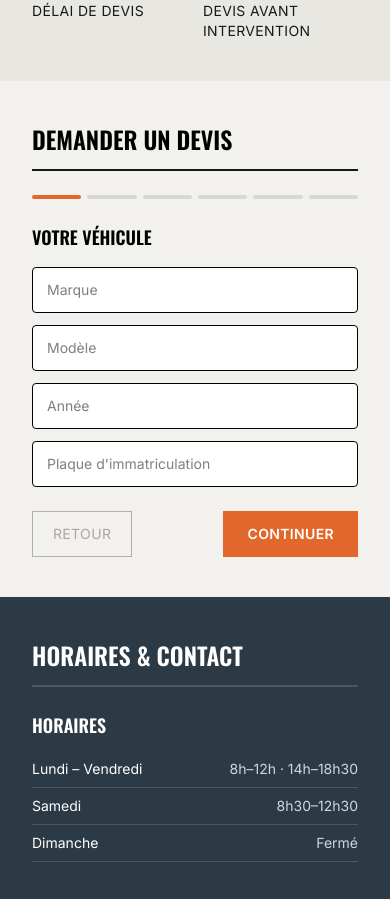
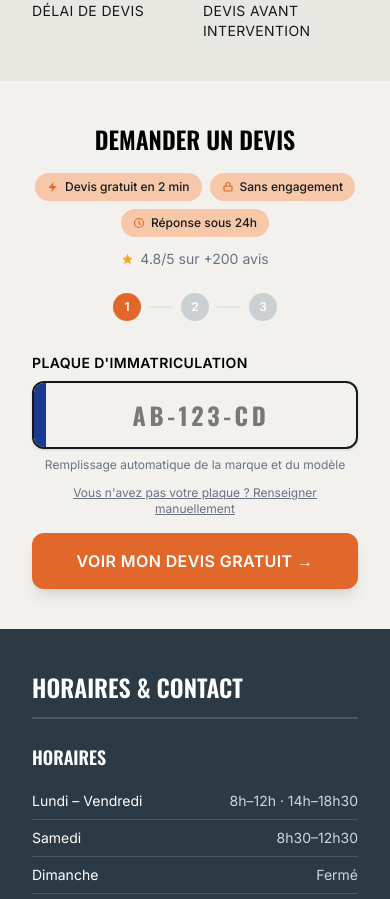
Before and after one commit to LayMerabti/garage-lead, a React (Vite) app: page / in a window 390 px wide. Shown: the part 2159-3058 px from the top of the page. Built offline with nearby package versions, Linux system fonts and the light colour scheme.

Commit message:
feat(devis): patch v5 — 3-step conversion-optimized quote form

```diff
--- a/src/components/DevisSection.tsx
+++ b/src/components/DevisSection.tsx
@@ -1,10 +1,14 @@
 import { useState } from 'react';
 import type { BusinessConfig } from '../config/types';
-import { useMultiStepForm } from '../hooks/useMultiStepForm';
+import { useMultiStepForm, STEP_LABELS, type ContactPreference } from '../hooks/useMultiStepForm';
 import { submitForm } from '../lib/submitForm';
+import { ServiceIcon } from './icons/ServiceIcon';
 
 const inputClass =
-  'font-[var(--font-body)] text-sm px-3.5 py-3 border rounded-sm bg-white w-full focus:outline-2 focus:outline-[var(--color-accent)]';
+  'font-[var(--font-body)] text-sm px-4 py-3.5 border border-slate-300 rounded-xl bg-white w-full shadow-sm focus:outline-none focus:ring-2 focus:ring-[var(--color-accent)] focus:border-[var(--color-accent)]';
+
+const primaryBtnClass =
+  'w-full text-center font-bold uppercase tracking-wide text-white rounded-xl px-6 py-4 shadow-lg transition-transform hover:-translate-y-0.5';
 
 export function DevisSection({ config }: { config: BusinessConfig }) {
   const { currentStep, stepIndex, totalSteps, isFirst, isLast, data, update, next, back, reset } =
@@ -37,85 +41,131 @@ export function DevisSection({ config }: { config: BusinessConfig }) {
     );
   }
 
+  const vehicleRecap = data.vehiculeManuel
+    ? [data.marque, data.modele].filter(Boolean).join(' ') || null
+    : data.plaque || null;
+
   return (
     <section id="devis" className="py-10 md:py-24">
-      <div className="max-w-[680px] mx-auto px-8">
-        <div className="flex justify-between items-end gap-6 mb-6 md:mb-12 border-b-2 pb-3 md:pb-6" style={{ borderColor: 'var(--color-ink)' }}>
-          <h2 className="text-[clamp(1.5rem,2.8vw,2.1rem)] uppercase font-semibold" style={{ fontFamily: 'var(--font-display)' }}>
+      <div className="max-w-[560px] mx-auto px-8">
+        <div className="text-center mb-6 md:mb-8">
+          <h2 className="text-[clamp(1.5rem,2.8vw,2.1rem)] uppercase font-semibold mb-4" style={{ fontFamily: 'var(--font-display)' }}>
             Demander un devis
           </h2>
+
+          {/* Badges de réassurance */}
+          <div className="flex flex-wrap justify-center gap-2 mb-3">
+            <Badge icon={<LightningIcon />} text="Devis gratuit en 2 min" />
+            <Badge icon={<LockIcon />} text="Sans engagement" />
+            <Badge icon={<ClockIcon />} text="Réponse sous 24h" />
           </div>
 
-        <div>
-            <div className="flex gap-1.5 mb-6">
-              {Array.from({ length: totalSteps }).map((_, i) => (
+          {/* Note Google — placeholder tant qu'aucune vraie note n'est branchée */}
+          {config.googleRating && (
+            <p className="text-sm text-gray-500 flex items-center justify-center gap-1.5">
+              <StarIcon /> {config.googleRating.value}/5 sur +{config.googleRating.count} avis
+            </p>
+          )}
+        </div>
+
+        {/* Étapes numérotées avec libellés */}
+        <div className="flex items-center justify-center gap-2 mb-8">
+          {(['vehicule', 'prestation', 'contact'] as const).map((step, i) => (
+            <div key={step} className="flex items-center gap-2">
               <div
-                  key={i}
-                  className="h-1 flex-1 rounded-full"
-                  style={{ background: i <= stepIndex ? 'var(--color-accent)' : 'rgba(22,25,28,0.12)' }}
-                />
+                className="w-7 h-7 rounded-full flex items-center justify-center text-xs font-bold text-white shrink-0"
+                style={{ background: i <= stepIndex ? 'var(--color-accent)' : '#cbd0d3' }}
+              >
+                {i + 1}
+              </div>
+              <span
+                className="text-xs uppercase tracking-wide hidden sm:inline"
+                style={{ color: i <= stepIndex ? 'var(--color-ink)' : '#9ca3af', fontWeight: i === stepIndex ? 600 : 400 }}
+              >
+                {STEP_LABELS[step]}
+              </span>
+              {i < totalSteps - 1 && <div className="w-6 md:w-10 h-0.5 bg-gray-200" />}
+            </div>
           ))}
         </div>
 
         {currentStep === 'vehicule' && (
-              <StepBlock title="Votre véhicule">
+          <div>
+            {!data.vehiculeManuel ? (
+              <div className="mb-4">
+                <label className="block text-sm font-semibold uppercase tracking-wide mb-2">Plaque d'immatriculation</label>
+                <div className="flex border-2 border-[var(--color-ink)] rounded-xl overflow-hidden shadow-sm">
+                  <div className="w-3 bg-[#1a3a8f] shrink-0" />
+                  <input
+                    className="flex-1 px-4 py-4 text-2xl tracking-[0.15em] font-bold uppercase text-center focus:outline-none"
+                    placeholder="AB-123-CD"
+                    style={{ fontFamily: 'var(--font-display)' }}
+                    value={data.plaque}
+                    onChange={(e) => update('plaque', e.target.value.toUpperCase())}
+                    maxLength={9}
+                  />
+                </div>
+                <p className="text-xs text-gray-500 mt-2 text-center">Remplissage automatique de la marque et du modèle</p>
+                <button
+                  type="button"
+                  onClick={() => update('vehiculeManuel', true)}
+                  className="text-xs text-gray-500 underline block mx-auto mt-3"
+                >
+                  Vous n'avez pas votre plaque ? Renseigner manuellement
+                </button>
+              </div>
+            ) : (
+              <div>
+                <h3 className="text-lg mb-4 uppercase font-semibold" style={{ fontFamily: 'var(--font-display)' }}>Votre véhicule</h3>
+                <div className="grid gap-3 mb-3">
                   <input className={inputClass} placeholder="Marque" autoComplete="off" value={data.marque} onChange={(e) => update('marque', e.target.value)} />
                   <input className={inputClass} placeholder="Modèle" autoComplete="off" value={data.modele} onChange={(e) => update('modele', e.target.value)} />
                   <input className={inputClass} placeholder="Année" inputMode="numeric" pattern="[0-9]*" maxLength={4} value={data.annee} onChange={(e) => update('annee', e.target.value)} />
-                <input className={inputClass} placeholder="Plaque d'immatriculation" autoComplete="off" autoCapitalize="characters" value={data.immatriculation} onChange={(e) => update('immatriculation', e.target.value)} />
-              </StepBlock>
+                </div>
+                <button
+                  type="button"
+                  onClick={() => update('vehiculeManuel', false)}
+                  className="text-xs text-gray-500 underline"
+                >
+                  ↩ Utiliser ma plaque d'immatriculation à la place
+                </button>
+              </div>
+            )}
+          </div>
         )}
 
         {currentStep === 'prestation' && (
-              <StepBlock title="Quelle prestation ?">
-                <div className="grid grid-cols-2 gap-2">
-                  {config.formOptions.prestations.map((p) => (
-                    <ChoiceButton key={p} label={p} active={data.prestation === p} onClick={() => update('prestation', p)} />
-                  ))}
-                </div>
-              </StepBlock>
-            )}
-
-            {currentStep === 'probleme' && (
-              <StepBlock title="Décrivez le problème">
-                <div className="grid grid-cols-2 gap-2 mb-3">
-                  {config.formOptions.problemes.map((p) => (
-                    <ChoiceButton key={p} label={p} active={data.probleme === p} onClick={() => update('probleme', p)} />
-                  ))}
+          <div>
+            <h3 className="text-lg mb-4 uppercase font-semibold text-center" style={{ fontFamily: 'var(--font-display)' }}>Quelle est votre demande ?</h3>
+            <div className="grid grid-cols-2 gap-3 mb-4">
+              {config.formOptions.prestations.map((p) => {
+                const active = data.prestation === p.label;
+                return (
+                  <button
+                    key={p.label}
+                    type="button"
+                    onClick={() => update('prestation', p.label)}
+                    className="flex flex-col items-start gap-2 p-4 border-2 rounded-xl text-left transition-colors"
+                    style={{
+                      borderColor: active ? 'var(--color-accent)' : '#e2e5e7',
+                      background: active ? 'var(--color-accent-soft)' : '#fff',
+                    }}
+                  >
+                    <ServiceIcon name={p.icon} size={26} />
+                    <span className="text-sm font-semibold leading-tight">{p.label}</span>
+                    {p.priceHint && <span className="text-xs text-gray-500">{p.priceHint}</span>}
+                  </button>
+                );
+              })}
             </div>
             <textarea
-                  className={inputClass + ' min-h-24 resize-y'}
-                  placeholder="Détails supplémentaires (facultatif)"
+              className={inputClass + ' min-h-20 resize-y mb-3'}
+              placeholder="Précisez si besoin — décrivez le problème (optionnel)"
               value={data.message}
               onChange={(e) => update('message', e.target.value)}
             />
-              </StepBlock>
-            )}
-
-            {currentStep === 'urgence' && (
-              <StepBlock title="Niveau d'urgence">
-                <div className="flex flex-col gap-2">
-                  {config.formOptions.urgences.map((u) => (
-                    <button
-                      key={u.value}
-                      type="button"
-                      onClick={() => update('urgence', u.value)}
-                      className="flex items-center gap-3 px-4 py-3 text-sm border rounded-sm text-left transition-colors"
-                      style={{
-                        borderColor: data.urgence === u.value ? u.color : 'rgba(22,25,28,0.12)',
-                        background: data.urgence === u.value ? `${u.color}15` : '#fff',
-                      }}
-                    >
-                      <span className="w-2.5 h-2.5 rounded-full shrink-0" style={{ background: u.color }} />
-                      {u.label}
-                    </button>
-                  ))}
-                </div>
-              </StepBlock>
-            )}
-
-            {currentStep === 'photos' && (
-              <StepBlock title="Photos (facultatif)">
+            <div>
+              <label className="block text-xs text-gray-500 mb-1.5">Ajouter une photo (voyant, contrôle technique...) — optionnel</label>
               <input
                 type="file"
                 multiple
@@ -123,83 +173,102 @@ export function DevisSection({ config }: { config: BusinessConfig }) {
                 className={inputClass}
                 onChange={(e) => update('photos', Array.from(e.target.files ?? []))}
               />
-                <p className="text-xs text-gray-500 mt-2">{data.photos.length} photo(s) sélectionnée(s)</p>
-              </StepBlock>
+            </div>
+          </div>
         )}
 
         {currentStep === 'contact' && (
-              <StepBlock title="Vos coordonnées">
-                <input className={inputClass} placeholder="Nom et prénom" autoComplete="name" value={data.nom} onChange={(e) => update('nom', e.target.value)} />
-                <input className={inputClass} placeholder="Téléphone" type="tel" inputMode="tel" autoComplete="tel" value={data.telephone} onChange={(e) => update('telephone', e.target.value)} />
-                <input className={inputClass} placeholder="Email (facultatif)" type="email" inputMode="email" autoComplete="email" value={data.email} onChange={(e) => update('email', e.target.value)} />
-              </StepBlock>
+          <div>
+            <h3 className="text-lg mb-4 uppercase font-semibold text-center" style={{ fontFamily: 'var(--font-display)' }}>Où envoyer votre devis ?</h3>
+
+            {vehicleRecap && (
+              <div className="mb-4 text-center">
+                <span className="inline-block text-xs px-3 py-1.5 rounded-full bg-[var(--color-accent-soft)] text-[var(--color-ink)] font-medium">
+                  {vehicleRecap}{data.prestation ? ` — ${data.prestation}` : ''}
+                </span>
+              </div>
             )}
 
-            <div className="flex justify-between mt-6">
+            <div className="grid gap-3 mb-4">
+              <input className={inputClass} placeholder="Prénom" autoComplete="given-name" value={data.prenom} onChange={(e) => update('prenom', e.target.value)} />
+              <input className={inputClass} placeholder="Nom (optionnel)" autoComplete="family-name" value={data.nom} onChange={(e) => update('nom', e.target.value)} />
+              <input className={inputClass} placeholder="Téléphone" type="tel" inputMode="tel" autoComplete="tel" value={data.telephone} onChange={(e) => update('telephone', e.target.value)} />
+              <input className={inputClass} placeholder="Email" type="email" inputMode="email" autoComplete="email" value={data.email} onChange={(e) => update('email', e.target.value)} />
+            </div>
+
+            <div className="mb-5">
+              <p className="text-xs font-semibold uppercase tracking-wide text-gray-600 mb-2">Je préfère être contacté par</p>
+              <div className="flex gap-2">
+                {(['sms', 'appel', 'email'] as ContactPreference[]).map((pref) => (
                   <button
+                    key={pref}
                     type="button"
-                onClick={back}
-                disabled={isFirst}
-                className="text-sm uppercase tracking-wide px-5 py-3 border disabled:opacity-30"
-                style={{ borderColor: 'var(--color-ink)' }}
+                    onClick={() => update('contactPreference', pref)}
+                    className="flex-1 text-xs font-semibold uppercase tracking-wide py-2.5 rounded-lg border-2 transition-colors"
+                    style={{
+                      borderColor: data.contactPreference === pref ? 'var(--color-accent)' : '#e2e5e7',
+                      background: data.contactPreference === pref ? 'var(--color-accent-soft)' : '#fff',
+                    }}
                   >
-                Retour
+                    {pref === 'sms' ? 'SMS' : pref === 'appel' ? 'Appel' : 'Email'}
                   </button>
+                ))}
+              </div>
+            </div>
+          </div>
+        )}
+
+        <div className="flex flex-col gap-3 mt-2">
           {isLast ? (
             <button
               type="button"
               onClick={handleSubmit}
               disabled={status === 'sending'}
-                  className="text-sm font-semibold uppercase tracking-wide px-6 py-3 text-white"
+              className={primaryBtnClass}
               style={{ background: 'var(--color-accent)' }}
             >
-                  {status === 'sending' ? 'Envoi...' : 'Envoyer ma demande'}
+              {status === 'sending' ? 'Envoi...' : 'Recevoir mon devis gratuit (sous 24h)'}
             </button>
           ) : (
             <button
               type="button"
               onClick={next}
-                  className="text-sm font-semibold uppercase tracking-wide px-6 py-3 text-white"
+              className={primaryBtnClass}
               style={{ background: 'var(--color-accent)' }}
             >
-                  Continuer
+              {currentStep === 'vehicule' ? 'Voir mon devis gratuit →' : 'Continuer vers mes coordonnées →'}
             </button>
           )}
-            </div>
+
+          {isLast && (
+            <p className="text-xs text-gray-500 text-center flex items-center justify-center gap-1.5">
+              <LockIcon /> Vos données restent 100% confidentielles. Aucun spam.
+            </p>
+          )}
+
+          {!isFirst && (
+            <button type="button" onClick={back} className="text-xs text-gray-500 underline mx-auto">
+              Retour
+            </button>
+          )}
         </div>
       </div>
     </section>
   );
 }
 
-function StepBlock({ title, children }: { title: string; children: React.ReactNode }) {
+function Badge({ icon, text }: { icon: React.ReactNode; text: string }) {
   return (
-    <div>
-      <h3 className="text-lg mb-4 uppercase font-semibold" style={{ fontFamily: 'var(--font-display)' }}>{title}</h3>
-      <div className="grid gap-3">{children}</div>
-    </div>
-  );
-}
-
-function ChoiceButton({ label, active, onClick }: { label: string; active: boolean; onClick: () => void }) {
-  return (
-    <button
-      type="button"
-      onClick={onClick}
-      className="text-sm px-3.5 py-2.5 border rounded-sm text-left transition-colors"
-      style={{
-        borderColor: active ? 'var(--color-accent)' : 'rgba(22,25,28,0.12)',
-        background: active ? 'var(--color-accent-soft)' : '#fff',
-      }}
-    >
-      {label}
-    </button>
+    <span className="inline-flex items-center gap-1.5 text-xs font-medium px-3 py-1.5 rounded-full" style={{ background: 'var(--color-accent-soft)', color: 'var(--color-ink)' }}>
+      {icon}
+      {text}
+    </span>
   );
 }
 
 function ConfirmationMessage({ title, text, onReset }: { title: string; text: string; onReset: () => void }) {
   return (
-    <section className="py-12 md:py-24">
+    <section className="py-24">
       <div className="max-w-[560px] mx-auto px-8 text-center">
         <h2 className="text-xl mb-4 uppercase font-semibold" style={{ fontFamily: 'var(--font-display)' }}>{title}</h2>
         <p className="text-gray-600 text-sm mb-6">{text}</p>
@@ -210,3 +279,34 @@ function ConfirmationMessage({ title, text, onReset }: { title: string; text: st
     </section>
   );
 }
+
+function LightningIcon() {
+  return (
+    <svg width="12" height="12" viewBox="0 0 24 24" fill="var(--color-accent)" stroke="none">
+      <path d="M13 2 3 14h7l-1 8 10-12h-7l1-8Z" />
+    </svg>
+  );
+}
+function LockIcon() {
+  return (
+    <svg width="12" height="12" viewBox="0 0 24 24" fill="none" stroke="var(--color-accent)" strokeWidth="2.3" strokeLinecap="round" strokeLinejoin="round">
+      <rect x="4" y="10" width="16" height="10" rx="2" />
+      <path d="M8 10V7a4 4 0 0 1 8 0v3" />
+    </svg>
+  );
+}
+function ClockIcon() {
+  return (
+    <svg width="12" height="12" viewBox="0 0 24 24" fill="none" stroke="var(--color-accent)" strokeWidth="2.3" strokeLinecap="round" strokeLinejoin="round">
+      <circle cx="12" cy="12" r="9" />
+      <path d="M12 7v5l3 3" />
+    </svg>
+  );
+}
+function StarIcon() {
+  return (
+    <svg width="13" height="13" viewBox="0 0 24 24" fill="#f5a623" stroke="none">
+      <path d="M12 2l2.9 6.3 6.9.7-5.2 4.6 1.6 6.8L12 16.9 5.8 20.4l1.6-6.8L2.2 9l6.9-.7L12 2Z" />
+    </svg>
+  );
+}
--- /dev/null
+++ b/src/components/icons/ServiceIcon.tsx
@@ -0,0 +1,68 @@
+import type { ServiceItem } from '../../config/types';
+
+// Icônes de prestations, partagées entre les cartes "Nos prestations" et
+// l'étape 2 du formulaire de devis — une seule source pour rester cohérent.
+export function ServiceIcon({ name, size = 24 }: { name: ServiceItem['icon']; size?: number }) {
+  const common = {
+    width: size,
+    height: size,
+    viewBox: '0 0 24 24',
+    fill: 'none',
+    stroke: 'var(--color-accent)',
+    strokeWidth: 1.8,
+    strokeLinecap: 'round' as const,
+    strokeLinejoin: 'round' as const,
+    className: 'shrink-0',
+  };
+
+  switch (name) {
+    case 'oil':
+      return (
+        <svg {...common}>
+          <path d="M9 3h4l1 3H8l1-3Z" />
+          <path d="M7 6h8l1 15H6L7 6Z" />
+          <path d="M9 11h4" />
+        </svg>
+      );
+    case 'book':
+      return (
+        <svg {...common}>
+          <path d="M4 5a2 2 0 0 1 2-2h11a1 1 0 0 1 1 1v15a1 1 0 0 1-1 1H6a2 2 0 0 1-2-2V5Z" />
+          <path d="M4 19a2 2 0 0 1 2-2h12" />
+          <path d="M8 7h6M8 10h6" />
+        </svg>
+      );
+    case 'diagnostic':
+      return (
+        <svg {...common}>
+          <rect x="3" y="4" width="18" height="12" rx="1.5" />
+          <path d="M8 20h8M12 16v4" />
+          <circle cx="9" cy="10" r="1.4" />
+          <path d="M13 8h5M13 11h3" />
+        </svg>
+      );
+    case 'tire':
+      return (
+        <svg {...common}>
+          <circle cx="12" cy="12" r="9" />
+          <circle cx="12" cy="12" r="3" />
+          <path d="M12 3v3M12 18v3M3 12h3M18 12h3M5.6 5.6l2.1 2.1M16.3 16.3l2.1 2.1M18.4 5.6l-2.1 2.1M7.7 16.3l-2.1 2.1" />
+        </svg>
+      );
+    case 'brake':
+      return (
+        <svg {...common}>
+          <circle cx="12" cy="12" r="8" />
+          <circle cx="12" cy="12" r="3" />
+          <path d="M12 4v3M12 17v3M4 12h3M17 12h3" />
+        </svg>
+      );
+    case 'check':
+      return (
+        <svg {...common}>
+          <path d="M9 12.5 11.2 15 16 9.5" />
+          <path d="M12 3l8 3v6c0 5-3.5 8.5-8 9-4.5-.5-8-4-8-9V6l8-3Z" />
+        </svg>
+      );
+  }
+}
--- a/src/config/businesses/atelier-ferrand.ts
+++ b/src/config/businesses/atelier-ferrand.ts
@@ -57,30 +57,13 @@ export const atelierFerrand: BusinessConfig = {
   ],
 
   formOptions: {
-    vehiculeFields: ['Marque', 'Modèle', 'Année', 'Immatriculation'],
     prestations: [
-      'Vidange / entretien',
-      'Révision constructeur',
-      'Diagnostic électronique',
-      'Pneumatiques',
-      'Freinage',
-      'Contrôle technique',
-      'Autre',
-    ],
-    problemes: [
-      'Voyant allumé',
-      'Bruit',
-      'Vibration',
-      'Démarrage difficile',
-      'Perte de puissance',
-      'Problème de freinage',
-      'Fuite',
-      'Autre',
-    ],
-    urgences: [
-      { value: 'simple', label: 'Simple demande', color: '#4a7fb5' },
-      { value: 'rapide', label: 'À traiter rapidement', color: '#e2672a' },
-      { value: 'immobilise', label: 'Véhicule immobilisé', color: '#c0392b' },
+      { label: 'Entretien / Vidange', icon: 'oil', priceHint: 'À partir de 79€' },
+      { label: 'Révision constructeur', icon: 'book', priceHint: 'À partir de 149€' },
+      { label: 'Diagnostic / Voyant', icon: 'diagnostic', priceHint: 'À partir de 45€' },
+      { label: 'Freinage / Amortisseurs', icon: 'brake', priceHint: 'À partir de 99€' },
+      { label: 'Pneumatiques', icon: 'tire', priceHint: 'Sur devis' },
+      { label: 'Autre demande', icon: 'check' },
     ],
   },
 
@@ -90,4 +73,7 @@ export const atelierFerrand: BusinessConfig = {
   // Pour activer une vraie photo : déposer le fichier dans /public/images/
   // et renseigner heroImageUrl ci-dessous, ex: '/images/atelier-hero.jpg'.
   heroImageUrl: '/images/garage-mecanique.jpg',
+  // PLACEHOLDER DE DÉMO — chiffres fictifs. À remplacer par la vraie note
+  // Google du garage avant toute mise en ligne ou démo client.
+  googleRating: { value: '4.8', count: 200 },
 };
--- a/src/config/types.ts
+++ b/src/config/types.ts
@@ -36,11 +36,14 @@ export interface HoursRow {
 }
 
 // Catégories utilisées par le formulaire multi-étapes.
+export interface PrestationOption {
+  label: string;
+  icon: ServiceItem['icon'];
+  priceHint?: string; // ex: "À partir de 79€" — affiché sur la carte pour lever l'incertitude budgétaire
+}
+
 export interface FormOptions {
-  vehiculeFields: string[];         // champs étape "véhicule" (ex: marque, modèle, année)
-  prestations: string[];            // étape "prestation"
-  problemes: string[];              // étape "problème / symptôme"
-  urgences: { value: string; label: string; color: string }[]; // étape "urgence"
+  prestations: PrestationOption[];  // étape "prestation" — cartes cliquables avec icône + prix indicatif
 }
 
 export interface BusinessConfig {
@@ -64,4 +67,8 @@ export interface BusinessConfig {
   webhookUrl: string;          // endpoint n8n (ou vide en attendant)
   fallbackEmail: string;       // adresse de secours si webhook échoue
   heroImageUrl?: string;       // photo d'arrière-plan du Hero (ex: "/images/hero.jpg"). Si absent, un fond texturé de secours est utilisé.
+  // Note avis Google — PLACEHOLDER DE DÉMO. Remplacer par la vraie note et
+  // le vrai nombre d'avis avant toute présentation client ou mise en ligne :
+  // afficher un chiffre inventé à un vrai client serait trompeur.
+  googleRating?: { value: string; count: number };
 }
--- a/src/hooks/useMultiStepForm.ts
+++ b/src/hooks/useMultiStepForm.ts
@@ -1,40 +1,53 @@
 import { useState } from 'react';
 
-export type Step = 'vehicule' | 'prestation' | 'probleme' | 'urgence' | 'photos' | 'contact';
+export type Step = 'vehicule' | 'prestation' | 'contact';
+export type ContactPreference = 'sms' | 'appel' | 'email';
 
-const STEPS: Step[] = ['vehicule', 'prestation', 'probleme', 'urgence', 'photos', 'contact'];
+const STEPS: Step[] = ['vehicule', 'prestation', 'contact'];
+export const STEP_LABELS: Record<Step, string> = {
+  vehicule: 'Véhicule',
+  prestation: 'Prestation',
+  contact: 'Coordonnées',
+};
 
 export interface FormData {
+  // Étape véhicule — mode plaque (collecte simple, pas d'auto-remplissage
+  // réel : nécessiterait une API SIV/Cartegrise payante non branchée) ou
+  // mode manuel.
+  plaque: string;
+  vehiculeManuel: boolean;
   marque: string;
   modele: string;
   annee: string;
-  immatriculation: string;
+  // Étape prestation
   prestation: string;
-  probleme: string;
   message: string;
-  urgence: string;
   photos: File[];
+  // Étape contact
+  prenom: string;
   nom: string;
   telephone: string;
   email: string;
+  contactPreference: ContactPreference;
 }
 
 const initialData: FormData = {
+  plaque: '',
+  vehiculeManuel: false,
   marque: '',
   modele: '',
   annee: '',
-  immatriculation: '',
   prestation: '',
-  probleme: '',
   message: '',
-  urgence: '',
   photos: [],
+  prenom: '',
   nom: '',
   telephone: '',
   email: '',
+  contactPreference: 'appel',
 };
 
-// State machine du parcours de demande de devis. Chaque étape ne dépend
+// State machine du tunnel de devis (3 étapes). Chaque étape ne dépend
 // d'aucune donnée métier — les libellés viennent de la config business.
 export function useMultiStepForm() {
   const [stepIndex, setStepIndex] = useState(0);
```
Also changed, not shown: src/components/Services.tsx (+3 -67 lines). Lines whose indentation alone changed are shown as unchanged.
